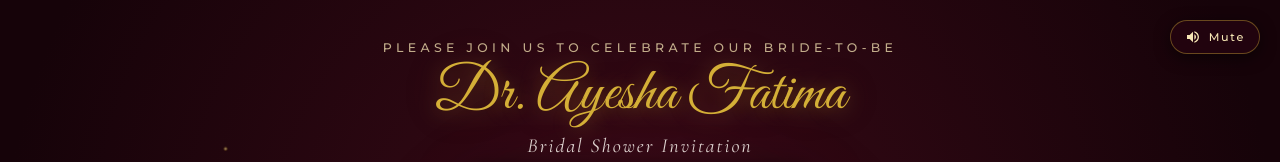
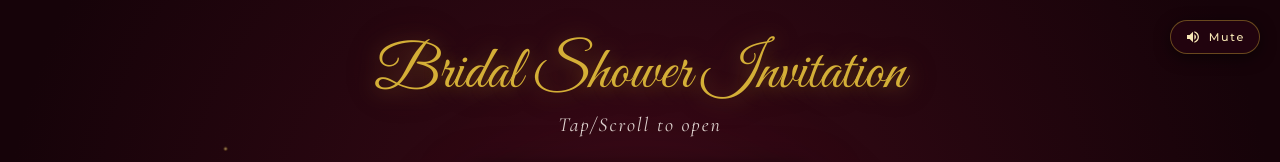
Before and after one commit to akakabir/Bridalshower-invite, a website: page index.html in a window 1280 px wide. Shown: the top 162 px of the page. Drawn offline with nearby package versions, Linux system fonts and the light colour scheme; a web font is replaced by a local one.

Commit message:
style: update hero section content
Simplify the hero header text and update the subtitle to provide clearer user instructions.

```diff
--- a/index.html
+++ b/index.html
@@ -585,9 +585,8 @@
 
   <!-- Hero Header -->
   <header class="hero-header" id="hero">
-    <div class="hero-pretitle">Please Join Us To Celebrate Our Bride-To-Be</div>
-    <h1 class="hero-title">Dr. Ayesha Fatima</h1>
-    <div class="hero-subtitle">Bridal Shower Invitation</div>
+    <h1 class="hero-title">Bridal Shower Invitation</h1>
+    <div class="hero-subtitle">Tap/Scroll to open</div>
   </header>
 
   <!-- Floating Audio Mute / Unmute Button (Unmuted by default) -->
```
